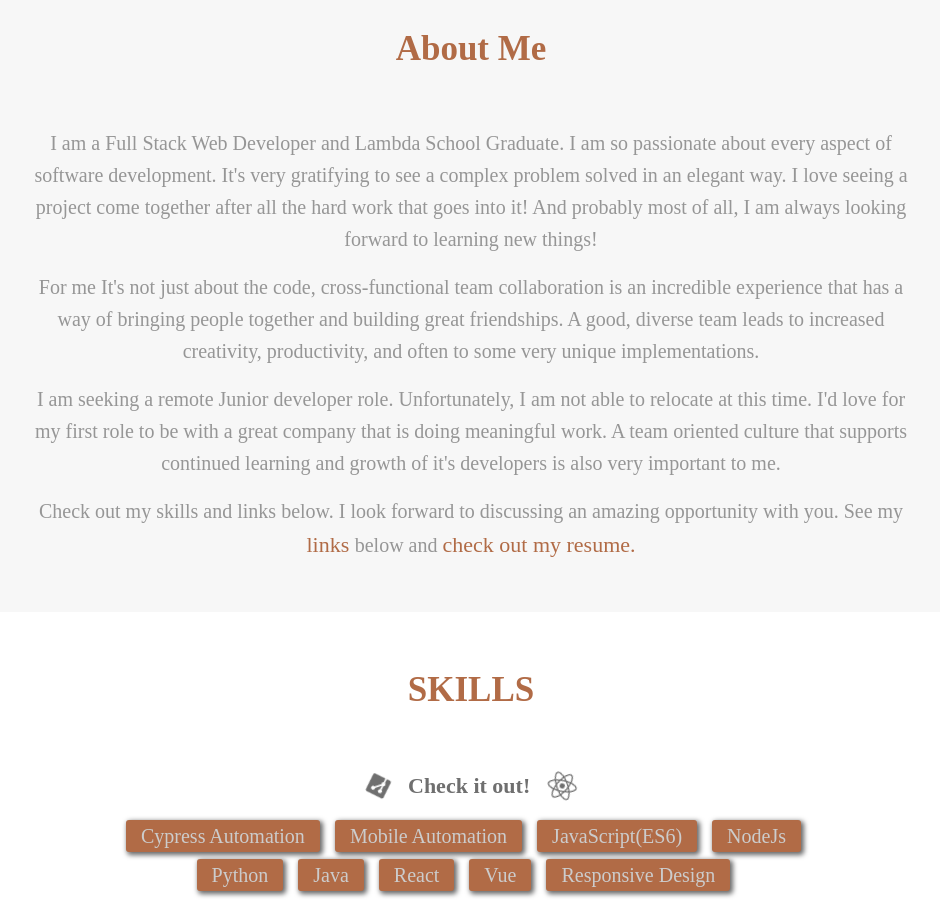
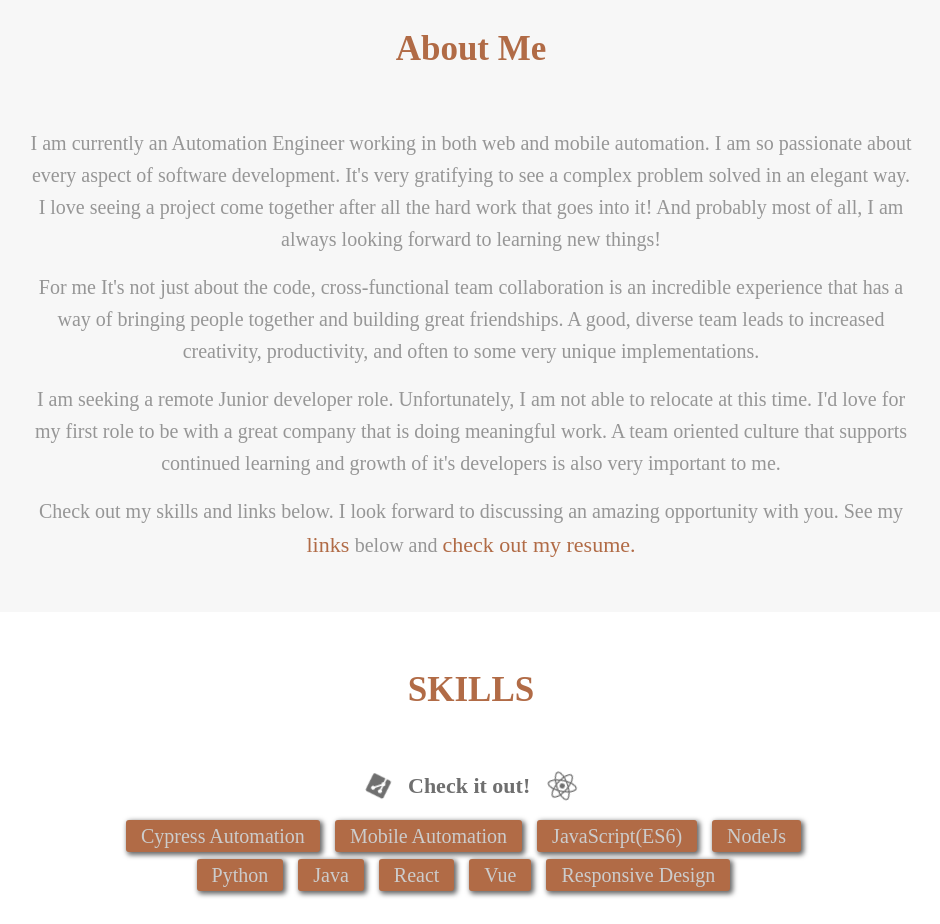
Before and after one commit to fuston05/scott-fuston-portfolio, a React (Create React App) app: page / in a window 1280 px wide. Shown: the part 1440-2364 px from the top of the page, without its empty margins (169-1109 px from the left). Built offline with nearby package versions, Linux system fonts and the light colour scheme.

Commit message:
update dependencies

```diff
--- a/src/components/About/About.jsx
+++ b/src/components/About/About.jsx
@@ -1,5 +1,5 @@
 import React from "react";
-import {Link} from "react-scroll";
+import { Link } from "react-scroll";
 
 const About = () => {
     return (
@@ -9,12 +9,12 @@
             <div className="aboutText">
                 <h4 className="sectionTitle">About Me</h4>
                 <p>
-                    I am a Full Stack Web Developer and Lambda School Graduate.
-                    I am so passionate about every aspect of software
-                    development. It's very gratifying to see a complex problem
-                    solved in an elegant way. I love seeing a project come
-                    together after all the hard work that goes into it! And
-                    probably most of all, I am always looking forward to
+                    I am currently an Automation Engineer working in both web
+                    and mobile automation. I am so passionate about every aspect
+                    of software development. It's very gratifying to see a
+                    complex problem solved in an elegant way. I love seeing a
+                    project come together after all the hard work that goes into
+                    it! And probably most of all, I am always looking forward to
                     learning new things!
                 </p>
                 <br />
@@ -42,8 +42,7 @@
                         data-testid="contactLink"
                         to="contact"
                         smooth={true}
-                        href="#contact"
-                    >
+                        href="#contact">
                         links{" "}
                     </Link>
                     below and{" "}
@@ -51,8 +50,7 @@
                         className="contactLinks"
                         href="https://docs.google.com/document/d/1H4bAd8P8GZ4yuAOvKbwWI0H7iukQamzsGYYEHGe-3_M/edit?usp=sharing"
                         target="_blank"
-                        rel="noreferrer"
-                    >
+                        rel="noreferrer">
                         check out my resume.{" "}
                     </a>
                 </p>
```
Also changed, not shown: package.json (+6 -6 lines), 1 other file (tests, documents, lock files or other folders).
